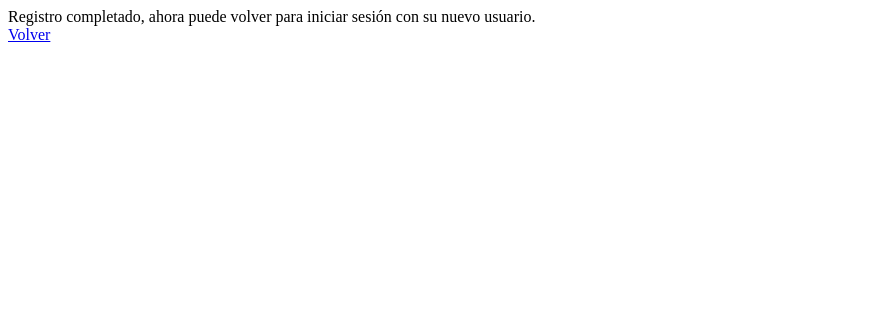
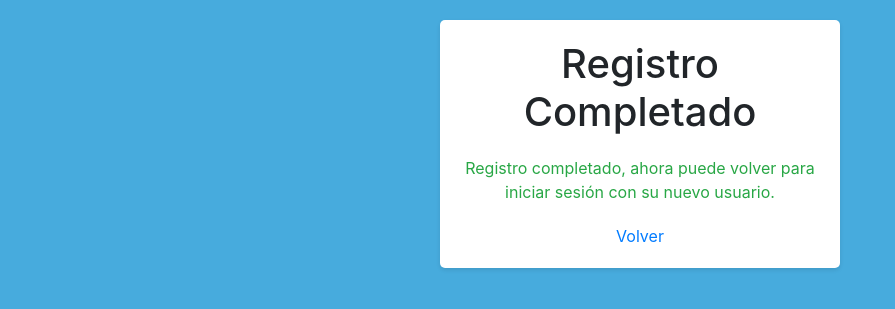
Before and after one commit to samuelgalan99/PROYECTO-IAW, a PHP site: page /registrar2.php in a window 1280 px wide. Shown: the top 309 px of the page, without its empty margins (0-895 px from the left). Run offline with PHP 8.4, Linux system fonts and the light colour scheme; data that the repository does not hold is empty.

Commit message:
Estilos en registrar2

```diff
--- a/registrar2.php
+++ b/registrar2.php
@@ -2,27 +2,76 @@
     //Establezco conexion con la BD
     require 'conexion.php';
     //Me traigo todos los datos de la tabla login
-    $sql= "Select * from login";
+    $sql = "SELECT * FROM login";
     // Ejecuto la sentencia y guardo el resultado
-    $resultado= $mysqli->query($sql);
+    $resultado = $mysqli->query($sql);
 
     //Obtengo los datos del formulario
-    $nombre=$_POST['nombre'];
-    $usuario=$_POST['usuario'];
-    $contraseña=$_POST['contraseña'];
+    $nombre = $_POST['nombre'];
+    $usuario = $_POST['usuario'];
+    $contraseña = $_POST['contraseña'];
 
     // Insertamos los datos obtenidos en la tabla
-    $sql= "insert into login (nombre,usuario,contraseña) values ('$nombre','$usuario','$contraseña')";
+    $sql = "INSERT INTO login (nombre, usuario, contraseña) VALUES ('$nombre', '$usuario', '$contraseña')";
 
-    //Ejecuto la sentencia(try|catch)
-    try{
+    //Ejecuto la sentencia (try|catch)
+    try {
         $resultado = $mysqli->query($sql);
-        echo 'Registro completado, ahora puede volver para iniciar sesión con su nuevo usuario. <br>';
-        echo '<a href="index.php">Volver</a>';
+
      //En el caso de que de error, se guarda en $e y lo mostramos por pantalla con getMessage
-    }catch (Exception $e){
+    } catch (Exception $e) {
         echo 'No se ha podido crear su nuevo usuario: ', $e->getMessage();
         echo '<br><a href="registrar.php">Volver</a>';
     }
+?>
+<!DOCTYPE html>
+<html lang="en">
+<head>
+    <meta charset="UTF-8">
+    <meta http-equiv="X-UA-Compatible" content="IE=edge">
+    <meta name="viewport" content="width=device-width, initial-scale=1.0">
+    <title>Registro Completado</title>
+    <link rel="stylesheet" href="https://stackpath.bootstrapcdn.com/bootstrap/4.5.2/css/bootstrap.min.css">
+    <style>
+        body {
+            padding: 20px;
+            background-color: #47ABDD;
+        }
 
-?>
+        .container {
+            max-width: 400px;
+            margin: 0 auto;
+            background-color: #fff;
+            padding: 20px;
+            border-radius: 5px;
+            box-shadow: 0 2px 4px rgba(0, 0, 0, 0.1);
+        }
+
+        h1 {
+            text-align: center;
+            margin-bottom: 20px;
+        }
+
+        .success-message {
+            color: #28a745;
+            text-align: center;
+            margin-bottom: 10px;
+        }
+
+        .back-link {
+            display: block;
+            text-align: center;
+            margin-top: 20px;
+        }
+    </style>
+</head>
+<body>
+    <div class="container">
+        <h1>Registro Completado</h1>
+        <p class="success-message">Registro completado, ahora puede volver para iniciar sesión con su nuevo usuario.</p>
+        <a href="index.php" class="back-link">Volver</a>
+    </div>
+
+    <script src="https://stackpath.bootstrapcdn.com/bootstrap/4.5.2/js/bootstrap.min.js"></script>
+</body>
+</html>
```
